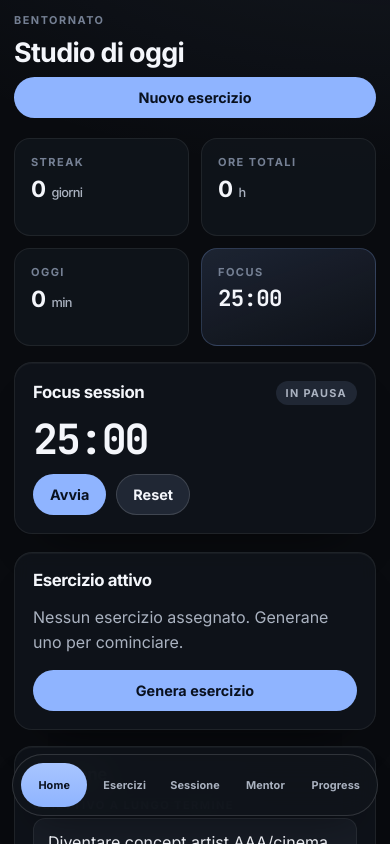
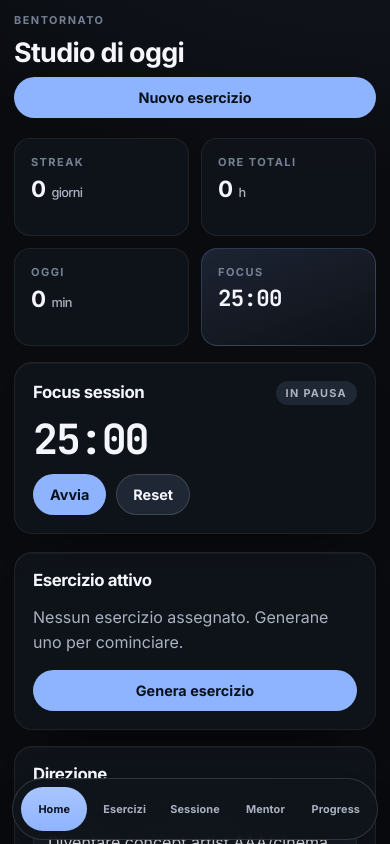
Before and after one commit to antuspax-rgb/Atelier, a React (Vite) app: page / in a window 390 px wide. Shown: the top 844 px of the page. Built offline with nearby package versions, Linux system fonts and the light colour scheme; no server answers.

Commit message:
Agg 7 Schermata troppo bassa

```diff
--- a/src/index.css
+++ b/src/index.css
@@ -983,7 +983,7 @@ textarea:focus {
   position: fixed;
   left: 12px;
   right: 12px;
-  bottom: calc(var(--safe-bottom-space) + 10px);
+  bottom: calc(var(--safe-bottom) + 4px);
   padding: 8px;
   background: rgba(16, 20, 27, 0.92);
   backdrop-filter: blur(18px);
@@ -1029,8 +1029,8 @@ textarea:focus {
   }
 
   .content {
-    padding: 12px 16px calc(110px + var(--safe-bottom-space));
-  }
+  padding: 12px 16px calc(110px + var(--safe-bottom-space));
+}
 
   .screen {
     gap: 18px;
@@ -1112,8 +1112,8 @@ textarea:focus {
   }
 
   .content {
-    padding: 12px 14px calc(116px + var(--safe-bottom-space));
-  }
+  padding: 12px 14px calc(90px + var(--safe-bottom));
+}
 
   .screen {
     gap: 16px;
```
